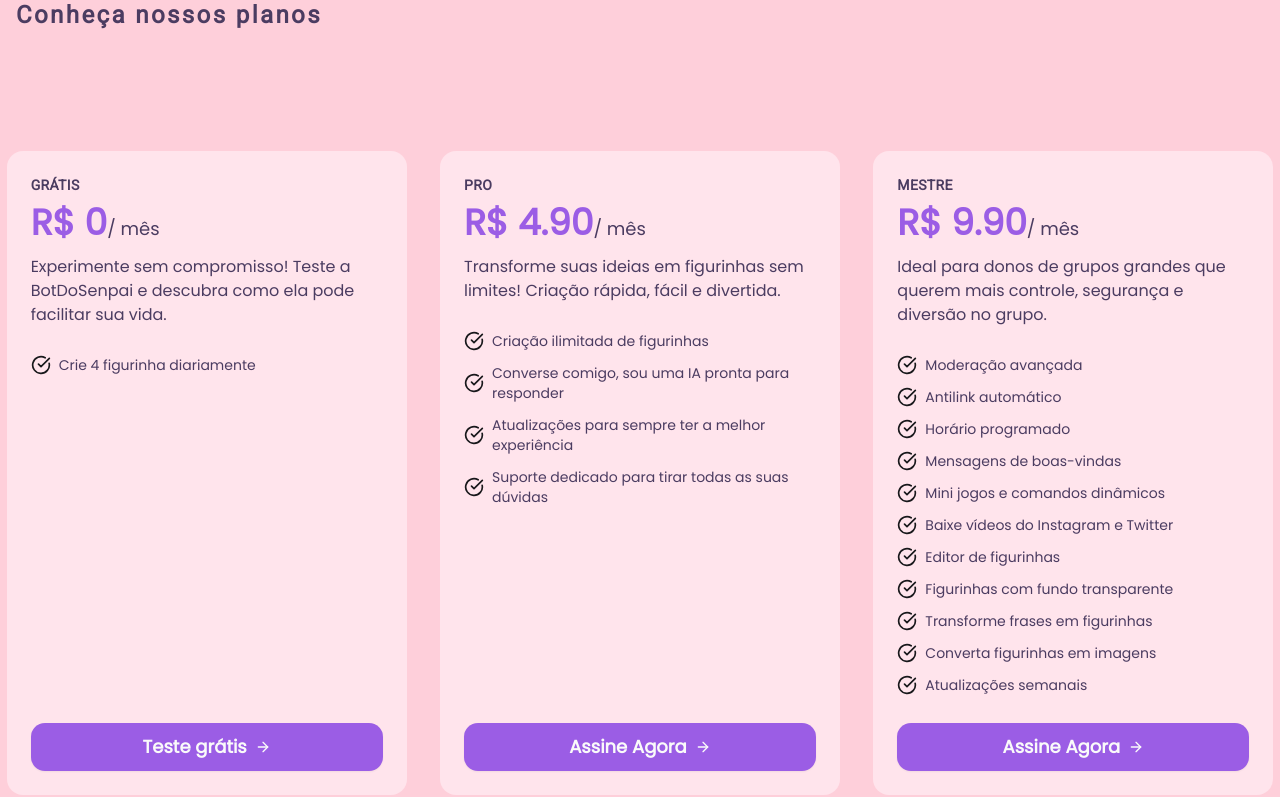
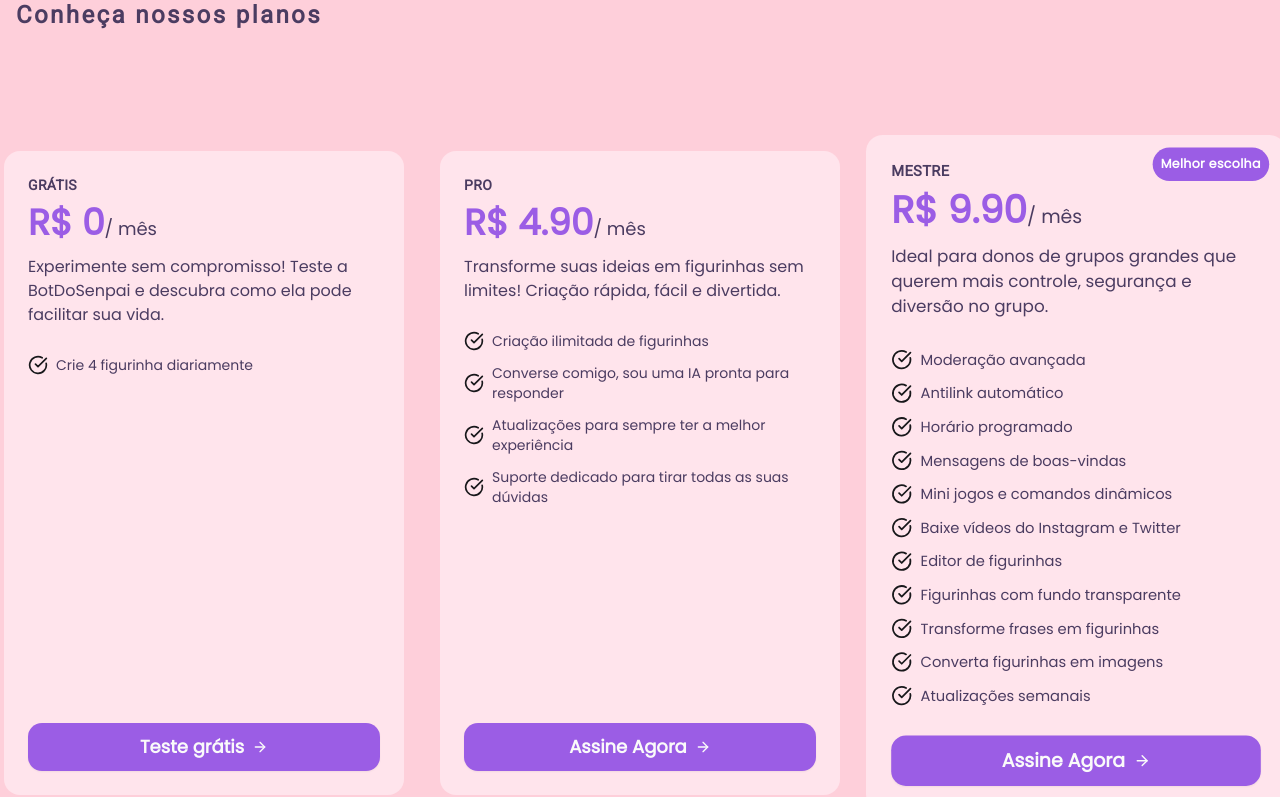
Before and after one commit to PedroMarques391/senpaiLP, a Next.js app: page / in a window 1280 px wide. Shown: the part 2940-3737 px from the top of the page. Built offline with nearby package versions, Linux system fonts and the light colour scheme.

Commit message:
feat: add prop "bestOption to apply a diferent styles."

```diff
--- a/src/app/page.tsx
+++ b/src/app/page.tsx
@@ -52,7 +52,7 @@ export default function Home() {
       <section id="plans">
         <Title >Conheça nossos planos</Title>
         <div
-          className="w-full max-w-7xl grid grid-cols-1 md:grid-cols-2 lg:grid-cols-3 mt-10 md:mt-20 place-items-center gap-5 mx-auto">
+          className="w-full max-w-7xl grid grid-cols-1 md:grid-cols-2 lg:grid-cols-3 mt-10 md:mt-20 place-items-center gap-7 mx-auto">
           {services.map((service, index) => (
             <Services
               key={index}
@@ -63,6 +63,7 @@ export default function Home() {
               characteristics={service.characteristics}
               textButton={service.textButton}
               message={service.message}
+              bestOption={service?.bestOption}
             />
           ))}
         </div>
--- a/src/components/sections/Services.tsx
+++ b/src/components/sections/Services.tsx
@@ -12,7 +12,8 @@ const Services = ({
     description,
     characteristics,
     textButton,
-    url
+    url,
+    bestOption
 }: IServices): React.JSX.Element => {
 
     const ref = useRef(null)
@@ -22,7 +23,13 @@ const Services = ({
     const isInListView = useInView(listRef)
 
     return (
-        <div className="max-w-[400px] bg-surface-card rounded-2xl p-6 flex flex-col h-auto md:h-full">
+        <div className={`${bestOption && 'scale-105'} relative max-w-[400px] bg-surface-card rounded-2xl p-6 flex flex-col h-auto md:h-full`}>
+
+            {bestOption && (
+                <span className="absolute top-3 right-4 bg-content-primary text-white text-xs p-2 rounded-full font-semibold tracking-wide z-10">
+                    Melhor escolha
+                </span>
+            )}
 
             <div>
                 <motion.h1
--- a/src/data/data.services.ts
+++ b/src/data/data.services.ts
@@ -11,7 +11,9 @@ const services: IServices[] = [
             "Crie 4 figurinha diariamente",
         ],
         textButton: "Teste grátis",
-        message: ".menu"
+        message: ".menu",
+        bestOption: false,
+
     },
     {
         service: "Pro",
@@ -25,7 +27,9 @@ const services: IServices[] = [
             "Suporte dedicado para tirar todas as suas dúvidas"
         ],
         textButton: "Assine Agora",
-        message: ".menu"
+        message: ".menu",
+        bestOption: false,
+
     },
     {
         service: "Mestre",
@@ -46,7 +50,8 @@ const services: IServices[] = [
             "Atualizações semanais"
         ],
         textButton: "Assine Agora",
-        message: ".menu"
+        message: ".menu",
+        bestOption: true,
     }
 ];
 
--- a/src/types/services.ts
+++ b/src/types/services.ts
@@ -6,5 +6,6 @@ export interface IServices {
     characteristics: string[]
     textButton: "Teste grátis" | "Assine Agora",
     message: string
+    bestOption: boolean,
 
 }
```
